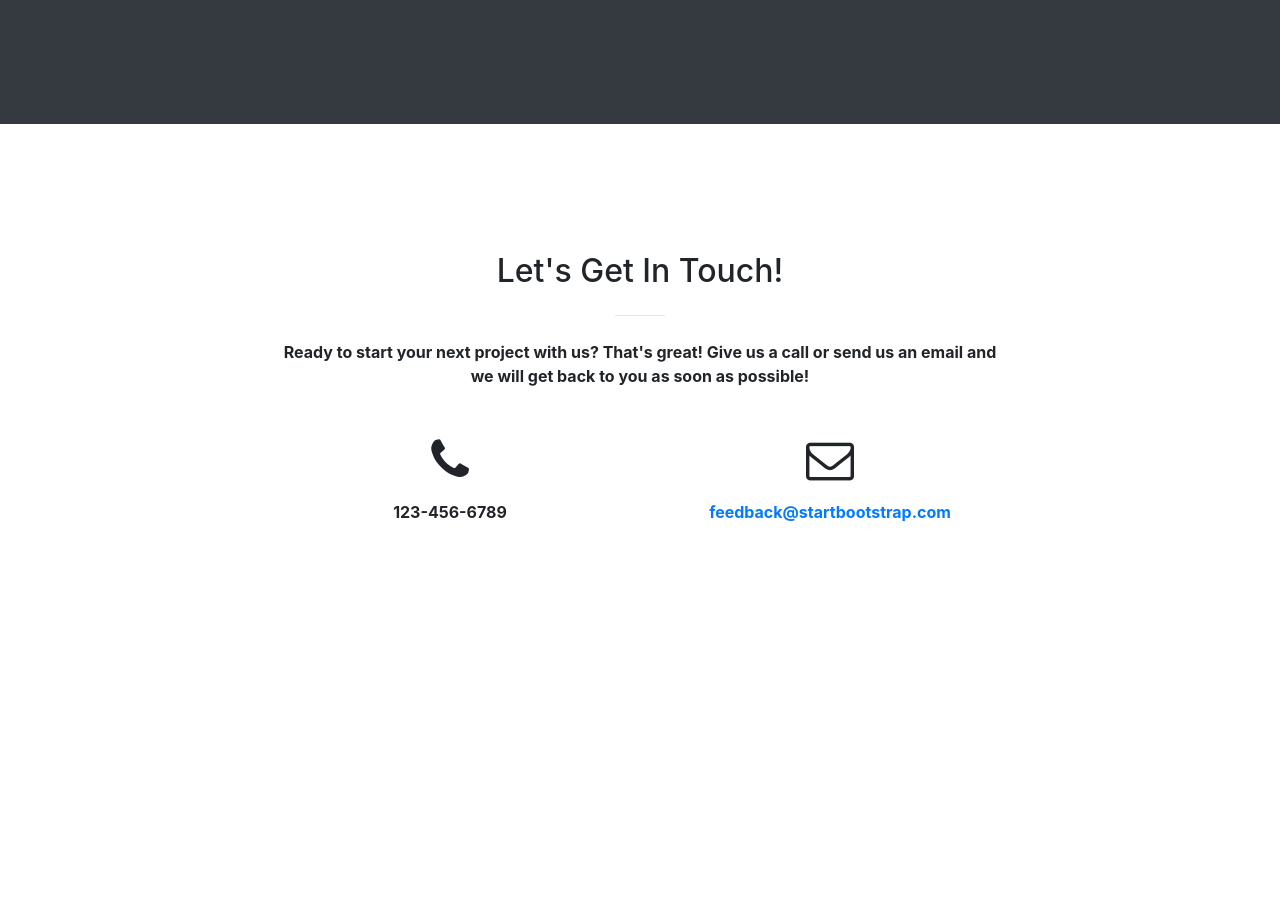
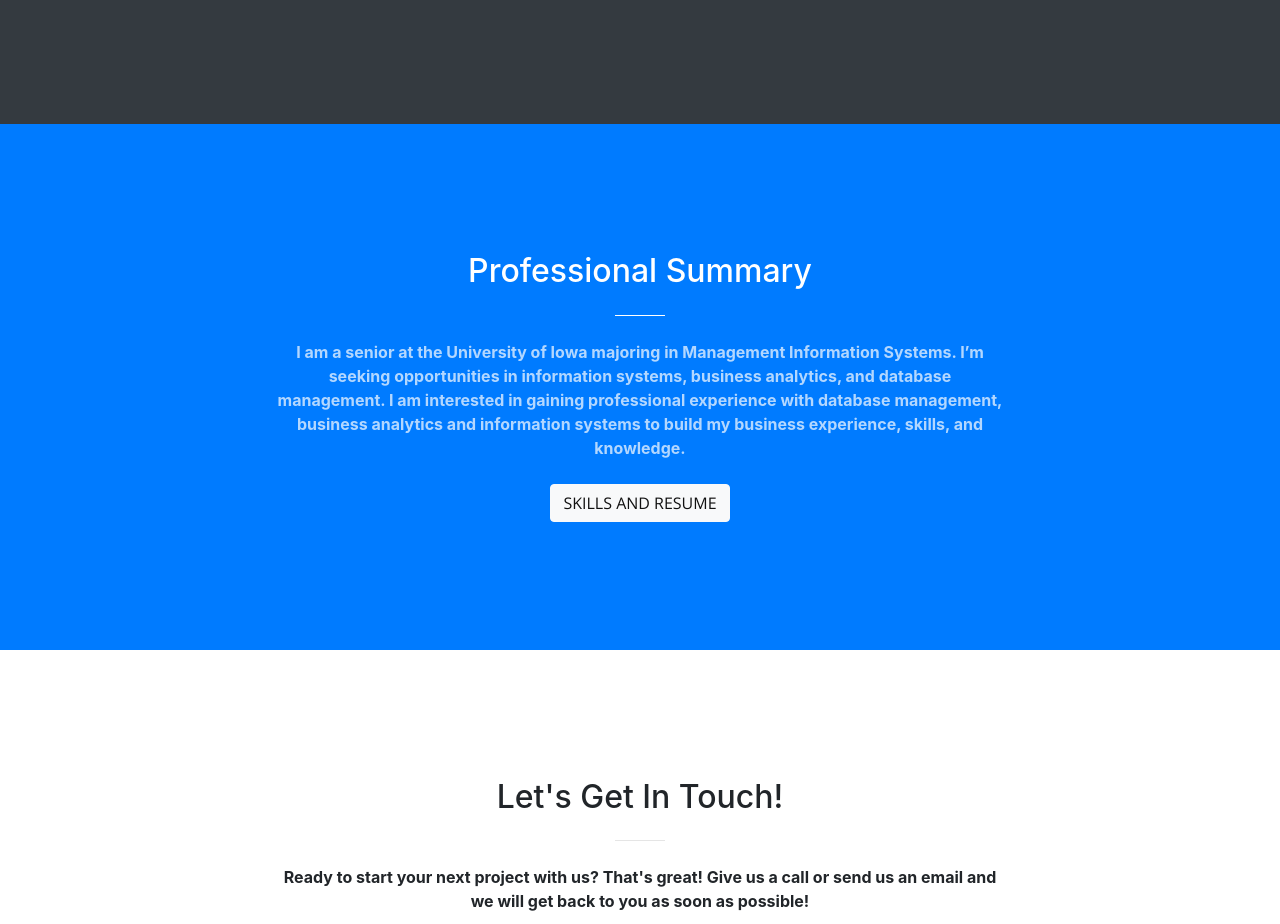
Before and after one commit to tylerblackburn4710/Exam-3b--Portfolio, a website with bundled scripts: page index.html in a window 1280 px wide. Shown: the part 2960-3884 px from the top of the page. Before the commit the page ends 3628 px from the top, so only its background shows below. Built offline with nearby package versions, Linux system fonts and the light colour scheme; files whose address does not match are found by name.

Commit message:
Added another page for my portfolio that includes the deliverables

```diff
--- a/index.html
+++ b/index.html
@@ -172,6 +172,21 @@
       </div>
     </section>
 
+<section class="bg-primary" id="about">
+      <div class="container">
+        <div class="row">
+          <div class="col-lg-8 mx-auto text-center">
+            <h2 class="section-heading text-white">Professional Summary</h2>
+
+            <hr class="light my-4">
+            <p class="text-faded mb-4">I am a senior at the University of Iowa majoring in Management Information Systems.  I’m seeking opportunities in information systems, business analytics, and database management. I am interested in gaining professional experience with database management, business analytics and information systems to build my business experience, skills, and knowledge.
+</p>
+            <a class="btn btn-light btn-xl js-scroll-trigger" href="#services">Skills and Resume</a>
+          </div>
+        </div>
+      </div>
+    </section>
+
     <section id="contact">
       <div class="container">
         <div class="row">
```
